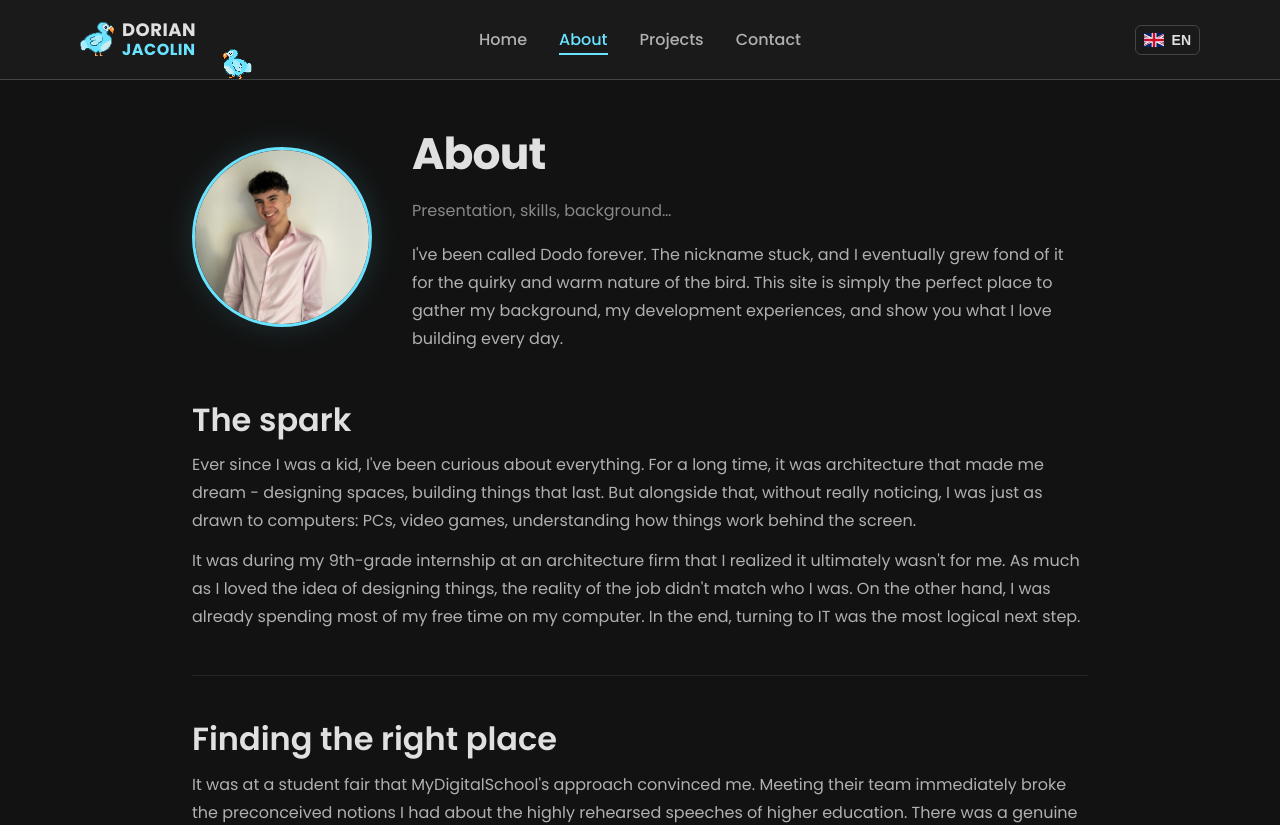
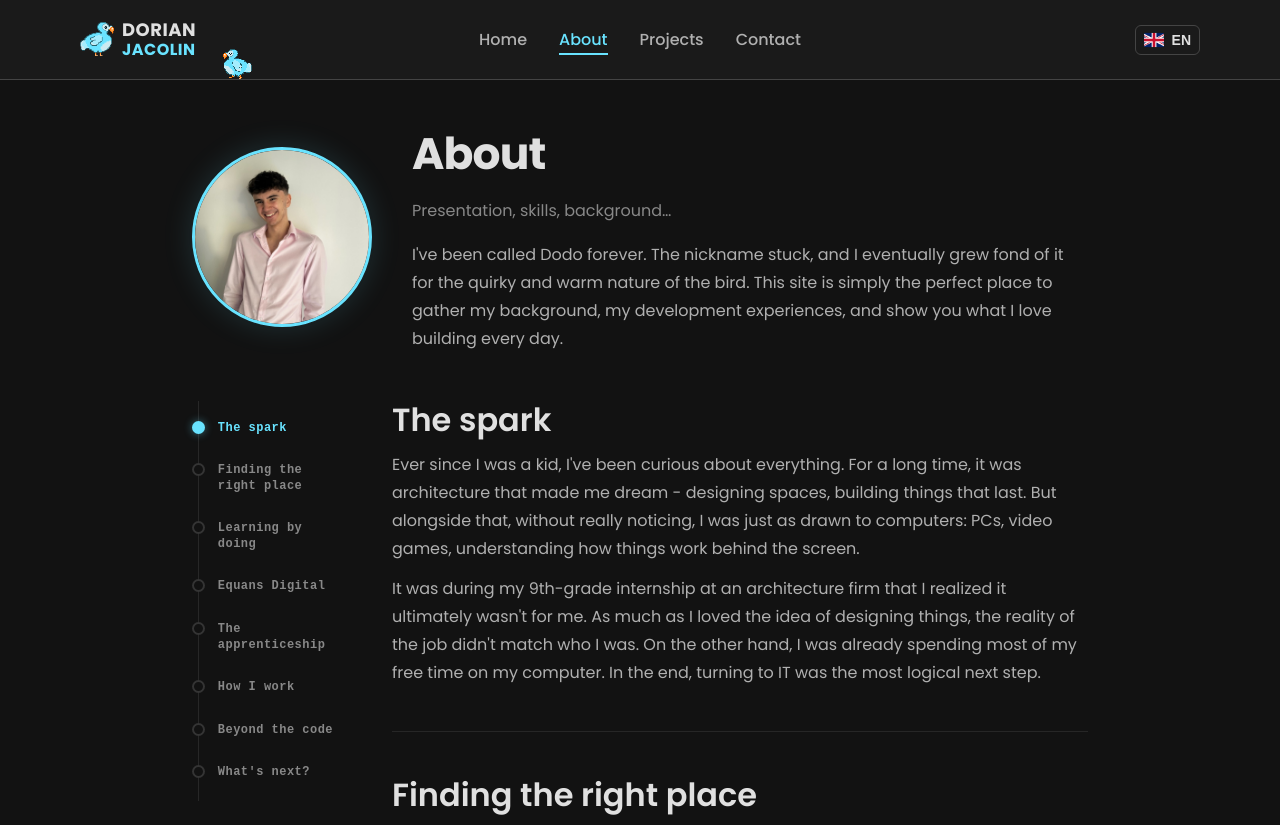
Before and after one commit to Jacma-pro/portfolio, a React (Vite) app: page /about in a window 1280 px wide. Shown: the top 825 px of the page. Built offline with nearby package versions, Linux system fonts and the light colour scheme.

Commit message:
feat: implement AboutNav component and enhance About page layout with new sections

```diff
--- /dev/null
+++ b/src/components/AboutNav.scss
@@ -0,0 +1,111 @@
+@use '../styles/colors/colors' as *;
+@use '../styles/fonts/font' as *;
+
+.about-nav {
+  /* ── Desktop : sticky sidebar pleine hauteur ───────────── */
+  position: sticky;
+  top: 88px;
+  align-self: start;
+  height: 50vh;
+  display: flex;
+  flex-direction: column;
+
+  /* ── Mobile : dots fixes sur le bord droit ─────────────── */
+  @media (max-width: 900px) {
+    position: fixed;
+    top: 50%;
+    right: 0.75rem;
+    height: 40vh;
+    transform: translateY(-50%);
+    z-index: 40;
+  }
+
+  &__list {
+    list-style: none;
+    display: flex;
+    flex-direction: column;
+    justify-content: space-evenly;
+    flex: 1;
+    position: relative;
+
+    /* Ligne verticale connectrice (desktop uniquement) */
+    @media (min-width: 901px) {
+      &::before {
+        content: '';
+        position: absolute;
+        left: 6px;
+        top: 0;
+        bottom: 0;
+        width: 1px;
+        background: rgba($border-color, 0.45);
+        pointer-events: none;
+      }
+    }
+  }
+
+  &__item {
+    display: flex;
+    align-items: flex-start;
+    gap: 0.8rem;
+    padding: 0.45rem 0;
+    background: none;
+    border: none;
+    cursor: pointer;
+    width: 100%;
+    text-align: left;
+
+    @media (max-width: 900px) {
+      gap: 0;
+      padding: 0.35rem 0;
+    }
+
+    &:hover:not(.about-nav__item--active) {
+      .about-nav__dot { border-color: $dodo-blue; }
+      .about-nav__label { color: $text-secondary; }
+    }
+
+    &--active {
+      .about-nav__dot {
+        background: $dodo-blue;
+        border-color: $dodo-blue;
+        box-shadow: 0 0 8px rgba($dodo-blue, 0.45);
+      }
+      .about-nav__label { color: $dodo-blue; }
+    }
+  }
+
+  &__dot {
+    flex-shrink: 0;
+    width: 13px;
+    height: 13px;
+    border-radius: 50%;
+    border: 2px solid rgba($border-color, 0.7);
+    background: $bg-primary;
+    transition: background 0.2s ease, border-color 0.2s ease, box-shadow 0.2s ease;
+    position: relative;
+    z-index: 1;
+
+    @media (max-width: 900px) {
+      width: 8px;
+      height: 8px;
+      border-width: 1.5px;
+    }
+  }
+
+  &__label {
+    font-family: $font-mono;
+    font-size: 0.75rem;
+    font-weight: $fw-semibold;
+    color: $text-muted;
+    letter-spacing: 0.04em;
+    white-space: normal;
+    word-break: break-word;
+    max-width: 130px;
+    line-height: 1.3;
+    transition: color 0.2s ease;
+
+    @media (max-width: 900px) {
+      display: none;
+    }
+  }
+}
--- /dev/null
+++ b/src/components/AboutNav.tsx
@@ -0,0 +1,63 @@
+import { useState, useEffect } from 'react'
+import { useTranslation } from 'react-i18next'
+import './AboutNav.scss'
+
+const SECTIONS = [
+  { id: 'declic',     labelKey: 'about.declic_title' },
+  { id: 'school',     labelKey: 'about.school_title' },
+  { id: 'learning',   labelKey: 'about.learning_title' },
+  { id: 'equans',     labelKey: 'about.equans_title' },
+  { id: 'alternance', labelKey: 'about.alternance_title' },
+  { id: 'workflow',   labelKey: 'about.workflow_title' },
+  { id: 'outside',    labelKey: 'about.outside_title' },
+  { id: 'future',     labelKey: 'about.future_title' },
+]
+
+const scrollTo = (id: string) => {
+  const el = document.getElementById(id)
+  if (!el) return
+  const top = el.getBoundingClientRect().top + window.scrollY - 88
+  window.scrollTo({ top, behavior: 'smooth' })
+}
+
+const AboutNav = () => {
+  const { t } = useTranslation()
+  const [activeId, setActiveId] = useState(SECTIONS[0].id)
+
+  useEffect(() => {
+    const observer = new IntersectionObserver(
+      entries => {
+        entries.forEach(entry => {
+          if (entry.isIntersecting) setActiveId(entry.target.id)
+        })
+      },
+      { rootMargin: '-25% 0px -65% 0px', threshold: 0 }
+    )
+    SECTIONS.forEach(({ id }) => {
+      const el = document.getElementById(id)
+      if (el) observer.observe(el)
+    })
+    return () => observer.disconnect()
+  }, [])
+
+  return (
+    <nav className="about-nav" aria-label="Sections">
+      <ul className="about-nav__list">
+        {SECTIONS.map(({ id, labelKey }) => (
+          <li key={id}>
+            <button
+              className={`about-nav__item${activeId === id ? ' about-nav__item--active' : ''}`}
+              onClick={() => scrollTo(id)}
+              title={t(labelKey)}
+            >
+              <span className="about-nav__dot" aria-hidden="true" />
+              <span className="about-nav__label">{t(labelKey)}</span>
+            </button>
+          </li>
+        ))}
+      </ul>
+    </nav>
+  )
+}
+
+export default AboutNav
--- a/src/pages/About.scss
+++ b/src/pages/About.scss
@@ -1,5 +1,24 @@
 @use '../styles/colors/colors' as *;
 @use '../styles/fonts/font' as *;
+
+// ── Page override ─────────────────────────────────────────────────────────────
+.page--about {
+  max-width: 1080px;
+}
+
+// ── Body layout (sidebar + content) ───────────────────────────────────────────
+.about__body {
+  @media (min-width: 901px) {
+    display: grid;
+    grid-template-columns: 160px 1fr;
+    gap: 2.5rem;
+    align-items: start;
+  }
+}
+
+.about__content {
+  min-width: 0;
+}
 
 // ── Hero ──────────────────────────────────────────────────────────────────────
 .about__hero {
--- a/src/pages/About.tsx
+++ b/src/pages/About.tsx
@@ -1,6 +1,7 @@
 import { useTranslation } from 'react-i18next'
 import photoMe from '../assets/aboutme/photo/me.jpeg'
 import photoSalon from '../assets/aboutme/photo/myDigitalSchool.png'
+import AboutNav from '../components/AboutNav'
 import './About.scss'
 
 const About = () => {
@@ -21,29 +22,33 @@ const About = () => {
         </div>
       </section>
 
-      {/* ── Le déclic ────────────────────────────────────────── */}
-      <section className="about__section">
+      <div className="about__body">
+        <AboutNav />
+
+        <div className="about__content">
+          {/* ── Le déclic ──────────────────────────────────── */}
+          <section id="declic" className="about__section">
             <h2>{t('about.declic_title')}</h2>
             <p>{t('about.declic')}</p>
             <p>{t('about.declic_2')}</p>
           </section>
 
-      {/* ── Trouver le bon endroit ────────────────────────────── */}
-      <section className="about__section">
+          {/* ── Trouver le bon endroit ─────────────────────── */}
+          <section id="school" className="about__section">
             <h2>{t('about.school_title')}</h2>
             <p>{t('about.school')}</p>
             <p>{t('about.school_2')}</p>
           </section>
 
-      {/* ── Apprendre en faisant ──────────────────────────────── */}
-      <section className="about__section">
+          {/* ── Apprendre en faisant ───────────────────────── */}
+          <section id="learning" className="about__section">
             <h2>{t('about.learning_title')}</h2>
             <p>{t('about.learning')}</p>
             <p>{t('about.learning_2')}</p>
           </section>
 
-      {/* ── Equans Digital ────────────────────────────────────── */}
-      <section className="about__section">
+          {/* ── Equans Digital ─────────────────────────────── */}
+          <section id="equans" className="about__section">
             <h2>{t('about.equans_title')}</h2>
             <p>{t('about.equans')}</p>
             <blockquote className="about__quote">
@@ -51,22 +56,22 @@ const About = () => {
             </blockquote>
           </section>
 
-      {/* ── L'alternance ──────────────────────────────────────── */}
-      <section className="about__section">
+          {/* ── L'alternance ───────────────────────────────── */}
+          <section id="alternance" className="about__section">
             <h2>{t('about.alternance_title')}</h2>
             <p>{t('about.alternance')}</p>
           </section>
 
-      {/* ── Comment je fonctionne ─────────────────────────────── */}
-      <section className="about__section">
+          {/* ── Comment je fonctionne ──────────────────────── */}
+          <section id="workflow" className="about__section">
             <h2>{t('about.workflow_title')}</h2>
             <p>{t('about.workflow')}</p>
             <p>{t('about.workflow_2')}</p>
             <p>{t('about.workflow_3')}</p>
           </section>
 
-      {/* ── En dehors du code ─────────────────────────────────── */}
-      <section className="about__section about__section--outside">
+          {/* ── En dehors du code ──────────────────────────── */}
+          <section id="outside" className="about__section about__section--outside">
             <h2>{t('about.outside_title')}</h2>
             <div className="about__outside-content">
               <div className="about__outside-text">
@@ -81,13 +86,15 @@ const About = () => {
             </div>
           </section>
 
-      {/* ── Et maintenant ? ───────────────────────────────────── */}
-      <section className="about__section about__section--future">
+          {/* ── Et maintenant ? ────────────────────────────── */}
+          <section id="future" className="about__section about__section--future">
             <h2>{t('about.future_title')}</h2>
             <p>{t('about.future')}</p>
             <p>{t('about.future_2')}</p>
             <p className="about__cta">{t('about.future_cta')}</p>
           </section>
+        </div>
+      </div>
 
     </main>
   )
```
Lines whose indentation alone changed are shown as unchanged.
